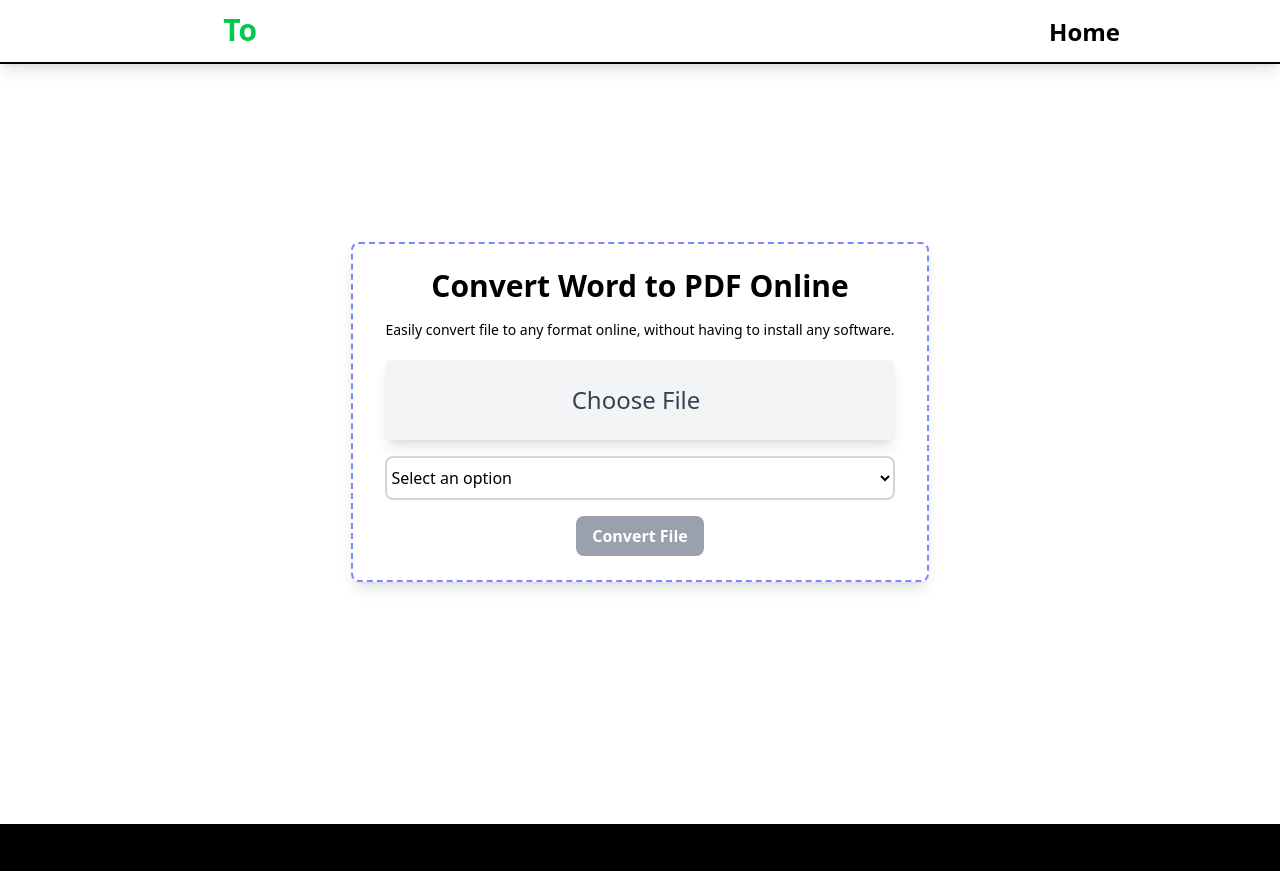
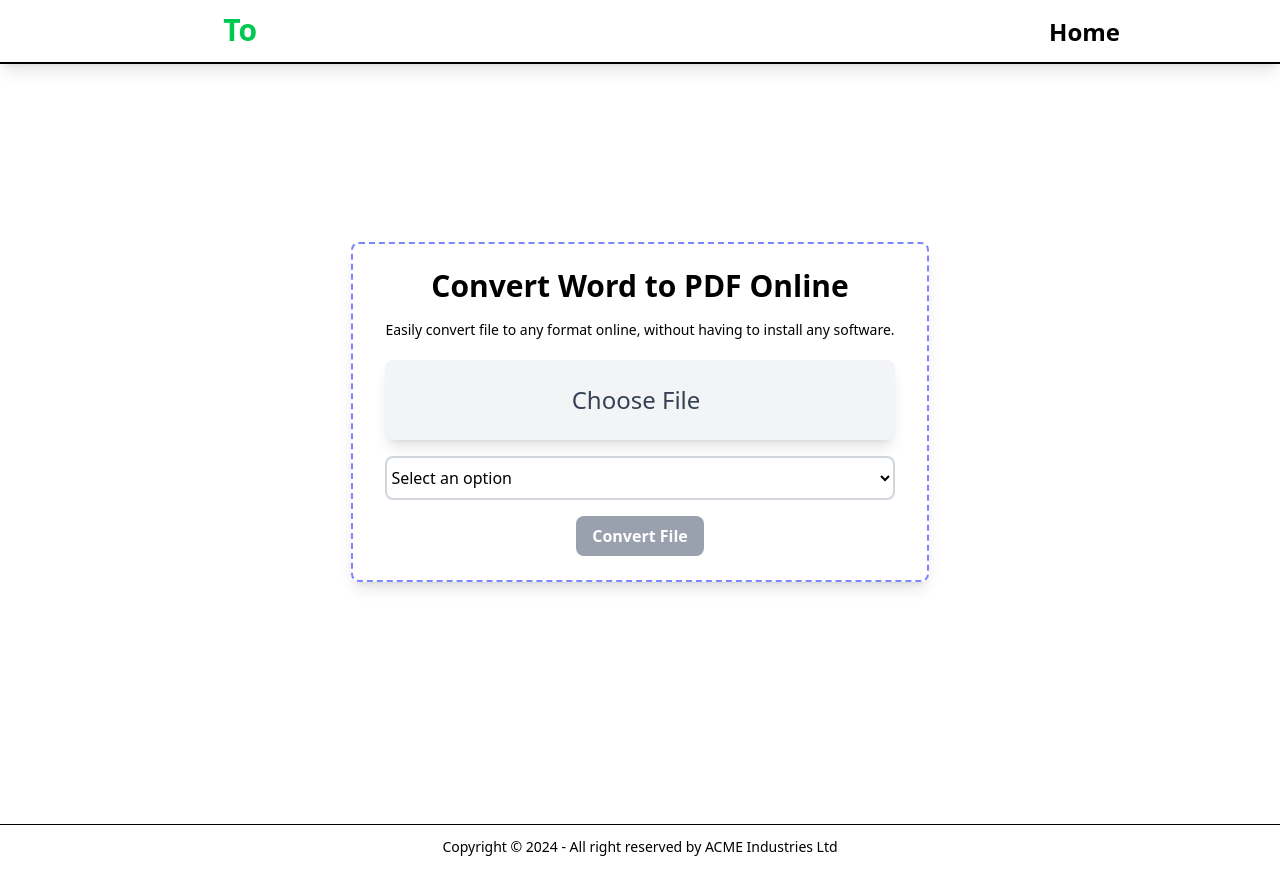
Before and after one commit to sheekho-Abhaypandey/FileSwitch, a React (Vite) app in the folder Frontend/: page / in a window 1280 px wide. Built offline with nearby package versions, Linux system fonts and the light colour scheme.

Commit message:
Refactor Footer component styles and remove unused elements

```diff
--- a/Frontend/src/components/Footer.jsx
+++ b/Frontend/src/components/Footer.jsx
@@ -3,8 +3,8 @@ import React from "react";
 function Footer() {
   return (
     <>
-      <div className="item-center justify-center border-b-2 bg-black">
-        <hr className=" border-black" />
+      <div className="items-center justify-center border-t-1 text-black border-black dark:border-white bg-white dark:text-white dark:bg-gray-900">
+        {/* <hr className=" border-black" /> */}
         <h1 className="text-center py-3 text-sm">
           Copyright © 2024 - All right reserved by ACME Industries Ltd
         </h1>
```
